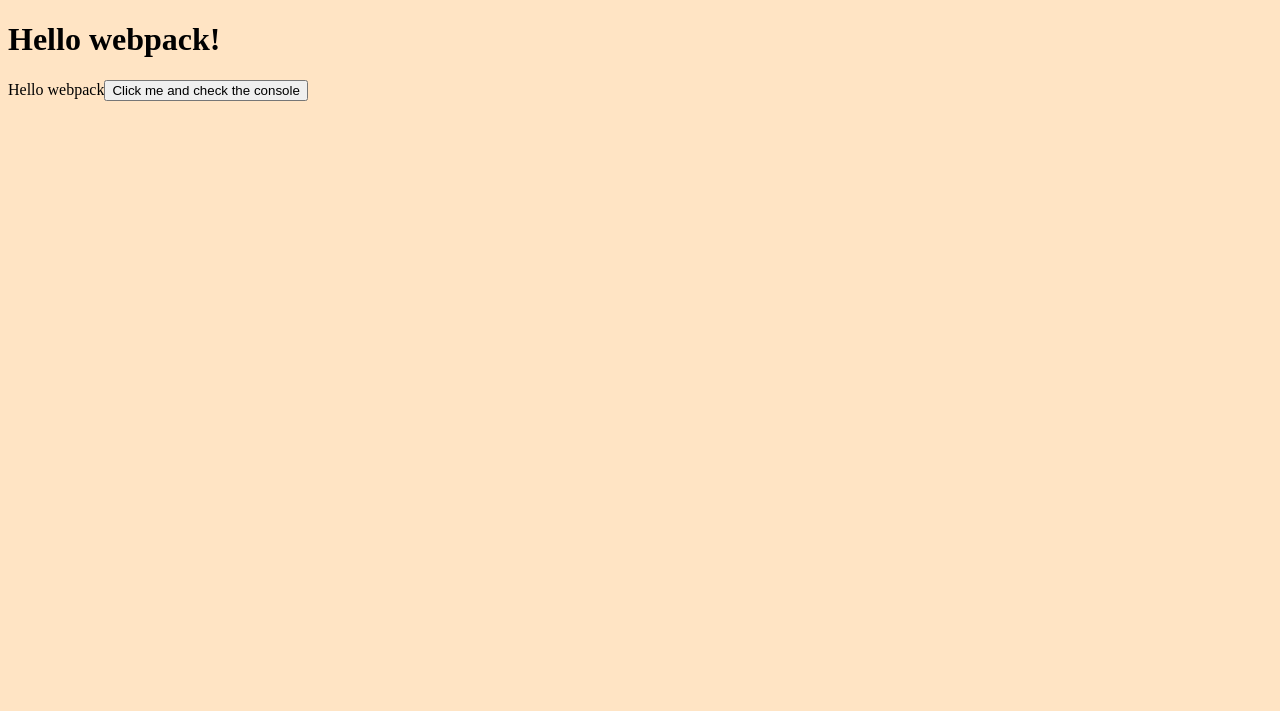
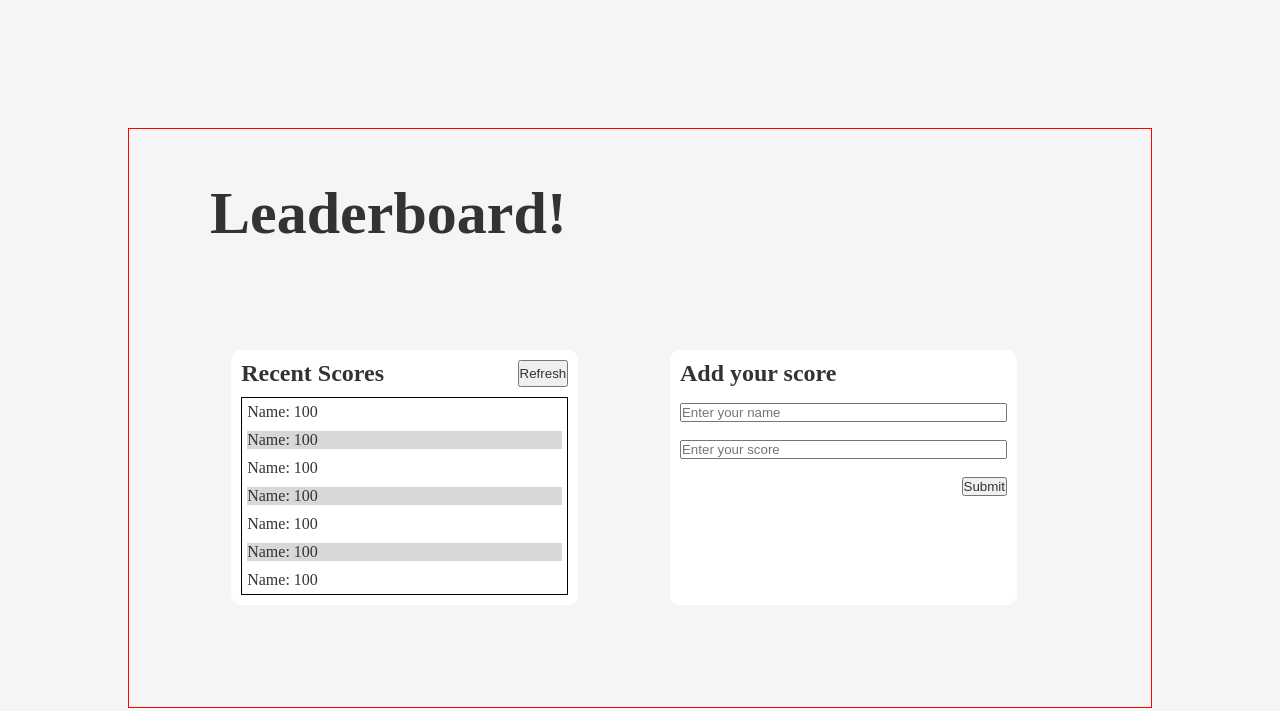
Before and after one commit to Fourteen98/Leaderboard, a website built with webpack: page src/index.html in a window 1280 px wide. Built offline with nearby package versions, Linux system fonts and the light colour scheme.

Commit message:
add app frame

```diff
--- a/src/index.html
+++ b/src/index.html
@@ -4,9 +4,39 @@
     <meta charset="UTF-8">
     <title>Webpack Exercise</title>
     <meta name="viewport" content="width=device-width, initial-scale=1, shrink-to-fit=no, viewport-fit=cover">
-    <link rel="stylesheet" href="style.css">
 </head>
 <body>
-    <h1>Hello webpack!</h1>
+    <section>
+        <h1>Leaderboard!</h1>
+        <div class="main-card">
+            <div class="left-card">
+                <div class="recent-scores">
+                    <h2>Recent Scores</h2>
+                    <button>Refresh</button>
+                </div>
+                <ul>
+                    <li>Name: 100</li>
+                    <li>Name: 100</li>
+                    <li>Name: 100</li>
+                    <li>Name: 100</li>
+                    <li>Name: 100</li>
+                    <li>Name: 100</li>
+                    <li>Name: 100</li>
+                </ul>
+            </div>
+
+            <div class="right-card">
+                <h2>Add your score</h2>
+                <form>
+                    <!--                <label for="name">Name</label>-->
+                    <input type="text" id="name" name="name" placeholder="Enter your name"><br>
+                    <!--                <label for="score">Score</label>-->
+                    <input type="number" id="score" name="score" placeholder="Enter your score"><br>
+                    <div class="for-bottom"><button>Submit</button></div>
+                </form>
+            </div>
+        </div>
+
+    </section>
 </body>
 </html>
--- a/src/index.js
+++ b/src/index.js
@@ -1,19 +1 @@
-import _ from 'lodash';
-import printMe from './print.js';
-
-function component() {
-  const element = document.createElement('div');
-  const btn = document.createElement('button');
-
-  // Lodash, now imported by this script
-  element.innerHTML = _.join(['Hello', 'webpack'], ' ');
-
-  btn.innerHTML = 'Click me and check the console';
-  btn.onclick = printMe;
-
-  element.appendChild(btn);
-
-  return element;
-}
-
-document.body.appendChild(component());
+import './style.css';
--- a/src/print.js
+++ /dev/null
@@ -1,3 +0,0 @@
-export default function printMe() {
-  console.log('I get called from print.js!');
-}
--- a/src/style.css
+++ b/src/style.css
@@ -1,3 +1,83 @@
+* {
+  margin: 0;
+  padding: 0;
+  list-style: none;
+  text-decoration: none;
+  color: #333;
+}
+
 body {
-  background-color: bisque;
+  min-height: 100vh;
+  background-color: #f5f5f5;
 }
+
+h1 {
+  margin-top: 50px;
+  margin-left: 30px;
+  font-size: 60px;
+  font-weight: bold;
+  padding-left: 5%;
+}
+
+section {
+  border: 1px solid red;
+  margin: 10%;
+}
+.main-card {
+  padding: 10%;
+  display: flex;
+  flex-direction: row;
+  gap: 10%;
+}
+
+.left-card{
+  width: 40%;
+  height: 100%;
+  background-color: #fff;
+  border-radius: 10px;
+  margin-right: 10px;
+  padding: 10px;
+  display: flex;
+  flex-direction: column;
+  gap: 10px;
+}
+
+.recent-scores {
+  display: flex;
+  justify-content: space-between;
+
+}
+
+ul {
+  display: flex;
+  flex-direction: column;
+  gap: 10px;
+  border: 1px solid black;
+  padding: 5px;
+}
+
+li:nth-child(even) {
+  background-color: rgba(128, 128, 128, 0.31);
+}
+
+.right-card {
+  width: 40%;
+  display: flex;
+  flex-direction: column;
+  gap: 1rem;
+  background-color: #fff;
+  border-radius: 10px;
+  margin-right: 10px;
+  padding: 10px;
+}
+
+form {
+  display: flex;
+
+  flex-direction: column;
+}
+
+.for-bottom {
+  display: flex;
+  justify-content: flex-end;
+}
--- a/webpack.config.js
+++ b/webpack.config.js
@@ -5,7 +5,6 @@ module.exports = {
   mode: 'development',
   entry: {
     index: './src/index.js',
-    print: './src/print.js',
   },
   devtool: 'inline-source-map',
   devServer: {
```
Also changed, not shown: dist/index.html, dist/print.bundle.js (deleted), 2 other files.
